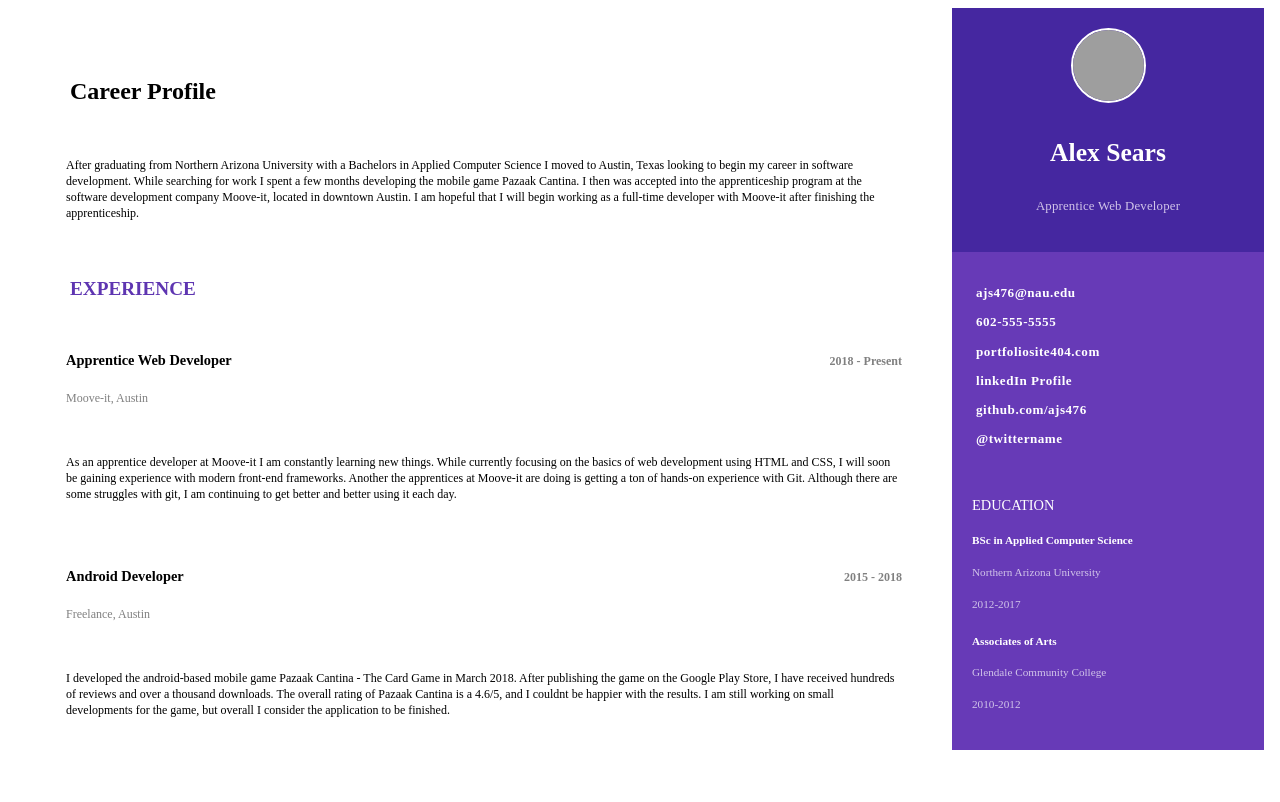
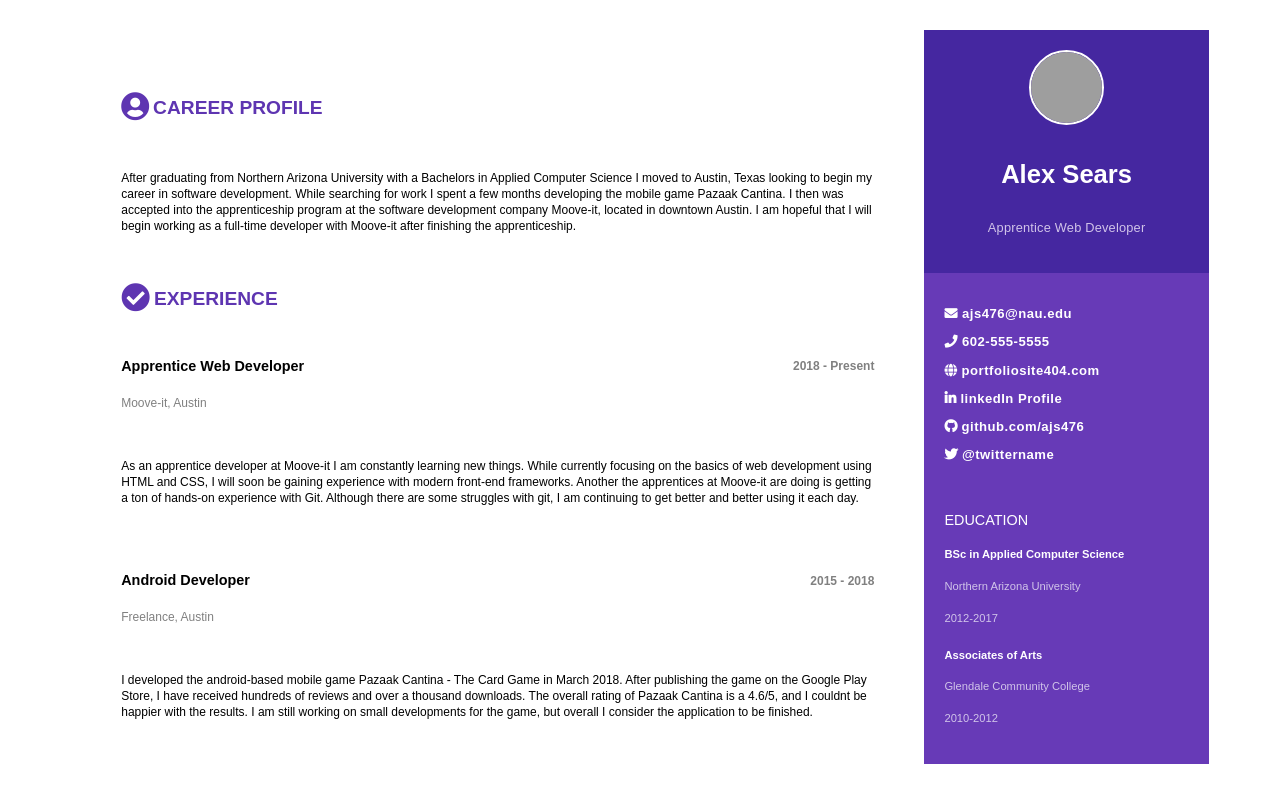
Before and after one commit to ajs476/react-resume, a React app in the folder resume-project/: page / in a window 1280 px wide. Shown: the top 802 px of the page. Built offline with nearby package versions, Linux system fonts and the light colour scheme; grey boxes are pictures that could not be loaded.

Commit message:
added fontawesome cdn, fixed typo

```diff
--- a/resume-project/index.html
+++ b/resume-project/index.html
@@ -5,6 +5,8 @@
   <meta charset="UTF-8">
   <meta name="viewport" content="width=device-width, initial-scale=1.0">
   <title>Resume-In-React</title>
+  <link rel="stylesheet" href="https://use.fontawesome.com/releases/v5.0.13/css/all.css" integrity="sha384-DNOHZ68U8hZfKXOrtjWvjxusGo9WQnrNx2sqG0tfsghAvtVlRW3tvkXWZh58N9jp" crossorigin="anonymous">
+
 </head>
 
 <body>
--- a/resume-project/src/App.js
+++ b/resume-project/src/App.js
@@ -1,10 +1,10 @@
 import React from 'react';
 
-const App = () => (<div>
-  <body>
-    <section classNameName="container">
+const App = () => (
+  <div>
+    <section className="container">
       <section id="left-side">
-        <div classNameName="heading">
+        <div className="heading">
           <h2>
             <i className="fas fa-user-circle"></i>Career Profile</h2>
         </div>
@@ -96,10 +96,9 @@ const App = () => (<div>
           <h4>Glendale Community College</h4>
           <h4>2010-2012</h4>
         </section>
-
       </section>
     </section>
-  </body>
-</div>);
+</div>
+);
 
 export default App;
--- a/resume-project/src/index.js
+++ b/resume-project/src/index.js
@@ -3,4 +3,5 @@ import {render} from 'react-dom';
 import App from './App';
 import './styles.css';
 
+
 render(<App />, document.getElementById('root'));
```
